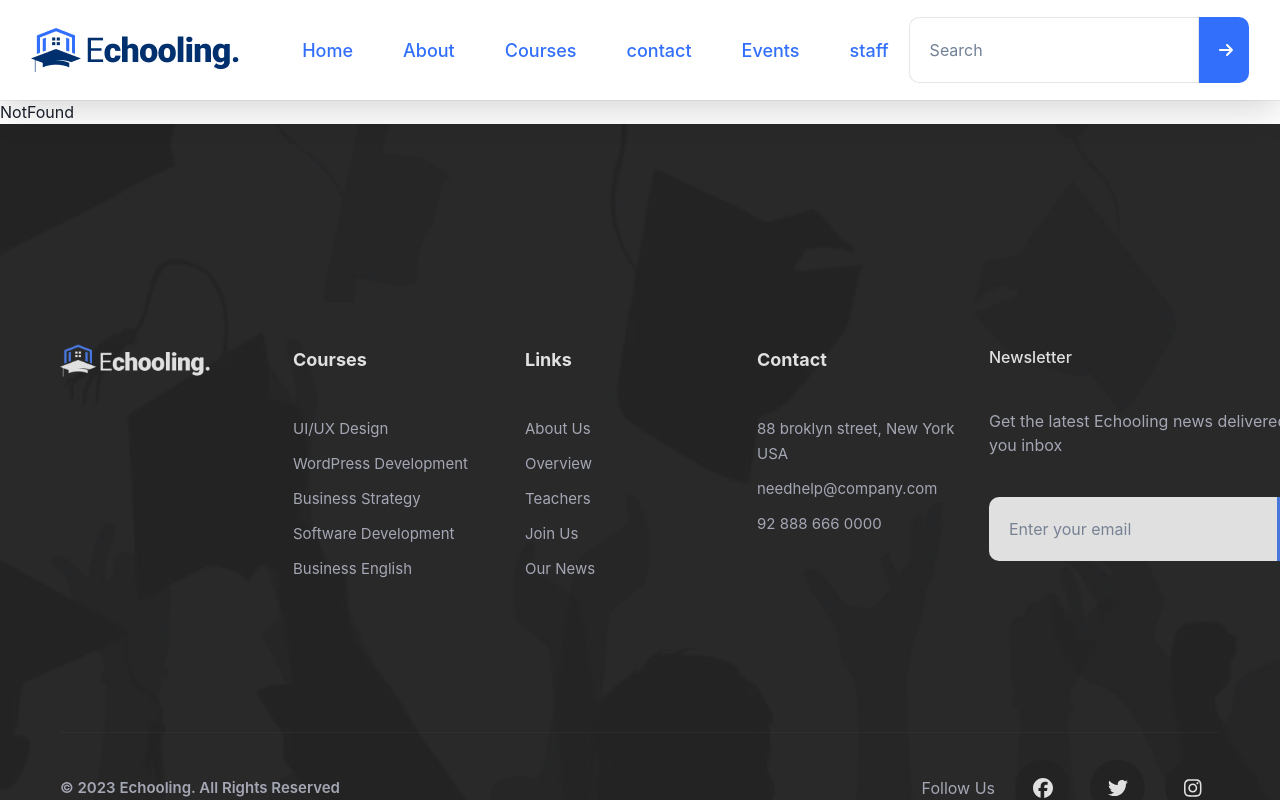
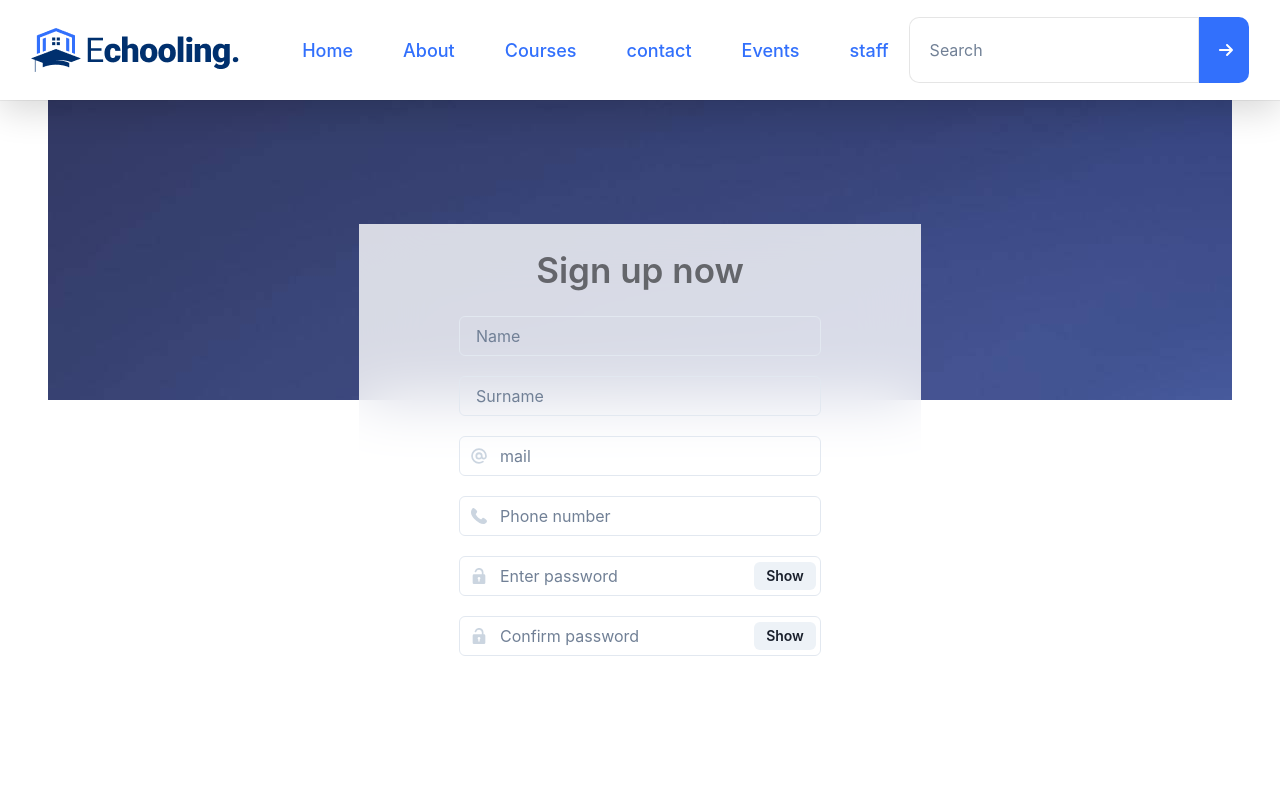
Before and after one commit to NurlanNuruzada/Echooling, a React (Create React App) app in the folder FrontEnd/echooling/: page /Auth/Register in a window 1280 px wide. Shown: the top 800 px of the page. Built offline with nearby package versions, Linux system fonts and the light colour scheme.

Commit message:
Added Input

```diff
--- a/FrontEnd/echooling/src/Components/Slider/Slider.module.css
+++ b/FrontEnd/echooling/src/Components/Slider/Slider.module.css
@@ -2,9 +2,8 @@
 .SliderContainer {
     position: relative;
     width: 100%;
-    max-height: 800px;
+    max-height: 900px;
     overflow: hidden;
-
   }
 
   @keyframes fadeIn {
@@ -29,7 +28,7 @@
   .customSlide {
     filter: brightness(70%);
     width: 100%;
-    height: 800px;
+    height: 900px;
   }
 
   .CustomButtonContainer {
--- /dev/null
+++ b/FrontEnd/echooling/src/Pages/Login/Login.jsx
@@ -0,0 +1,11 @@
+import React from 'react';
+import Styles from './Login.module.css'
+const Auth = () => {
+    return (
+        <div>
+
+        </div>
+    );
+}
+
+export default Auth;
--- /dev/null
+++ b/FrontEnd/echooling/src/Pages/Register/Register.module.css
@@ -0,0 +1,35 @@
+.BackgrounImage{
+    background: url('../../Images/BakgroundSignIn.jpg');
+    height: 300px;
+}
+.Main{
+    position: absolute !important;
+    margin-top: -100px;
+    background: hsla(0, 0%, 100%, 0.8);
+    backdrop-filter: blur(30px);
+}
+.MainContainer{
+    text-align: center ;
+    padding-right: 3rem;
+    padding-left: 3rem;
+    position: relative;
+    margin-bottom: 200px;
+    border: ;
+}
+.Input{
+    padding:20px 100px ;
+    gap: 20px;
+    flex-direction: column;
+    padding-bottom: 20px;
+}
+.MainFlex{
+    justify-content: center;
+    align-items: center;
+    padding:100px
+}
+.MainContainer h1{
+    margin-top: 20px;
+    font-size: 35px;
+    font-weight: 600;
+    color: rgba(0, 0, 0, 0.534);
+}
--- /dev/null
+++ b/FrontEnd/echooling/src/Pages/Register/register.jsx
@@ -0,0 +1,78 @@
+import React from "react";
+import Styles from "./Register.module.css";
+import BakgroundImage from "../../Images/BakgroundSignIn.jpg";
+import {
+  Input,
+  InputGroup,
+  InputLeftAddon,
+  InputLeftElement,
+  InputRightElement,
+  Button,
+  Flex,
+} from "@chakra-ui/react";
+import { PhoneIcon, AtSignIcon, UnlockIcon } from "@chakra-ui/icons";
+const Register = () => {
+  const [show, setShow] = React.useState(false);
+  const handleClick = () => setShow(!show);
+  return (
+    <div className={Styles.MainContainer}>
+        <div className={Styles.BackgrounImage}></div>
+      <Flex className={Styles.MainFlex} flexDirection={"column"}>
+        <div className={Styles.Main}>
+            <h1>Sign up now</h1>
+          <Flex className={Styles.Input}>
+            <Input placeholder="Name" />
+            <Input placeholder="Surname" />
+            <InputGroup>
+              <InputLeftElement pointerEvents="none">
+                <AtSignIcon color="gray.300" />
+              </InputLeftElement>
+              <Input placeholder="mail" />
+            </InputGroup>
+
+            <InputGroup>
+              <InputLeftElement pointerEvents="none">
+                <PhoneIcon color="gray.300" />
+              </InputLeftElement>
+              <Input type="tel" placeholder="Phone number" />
+            </InputGroup>
+
+            <InputGroup size="md">
+              <InputLeftElement pointerEvents="none">
+                <UnlockIcon color="gray.300" />
+              </InputLeftElement>
+              <Input
+                pr="4.5rem"
+                type={show ? "text" : "password"}
+                placeholder="Enter password"
+              />
+              <InputRightElement width="4.5rem">
+                <Button h="1.75rem" size="sm" onClick={handleClick}>
+                  {show ? "Hide" : "Show"}
+                </Button>
+              </InputRightElement>
+            </InputGroup>
+
+            <InputGroup size="md">
+              <InputLeftElement pointerEvents="none">
+                <UnlockIcon color="gray.300" />
+              </InputLeftElement>
+              <Input
+                pr="4.5rem"
+                type={show ? "text" : "password"}
+                placeholder="Confirm password"
+              />
+              <InputRightElement width="4.5rem">
+                <Button h="1.75rem" size="sm" onClick={handleClick}>
+                  {show ? "Hide" : "Show"}
+                </Button>
+              </InputRightElement>
+            </InputGroup>
+          </Flex>
+        </div>
+      </Flex>
+    </div>
+  );
+};
+
+export default Register;
```
Also changed, not shown: FrontEnd/echooling/src/Routes/Routes.jsx (+10 -0 lines), FrontEnd/echooling/src/Images/BakgroundSignIn.jpg (added), FrontEnd/echooling/src/Pages/Login/Login.module.css (added).
